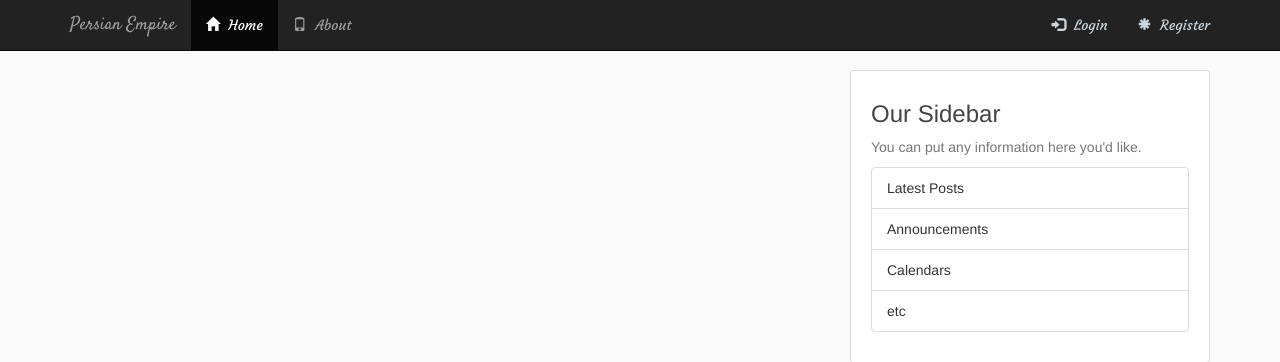
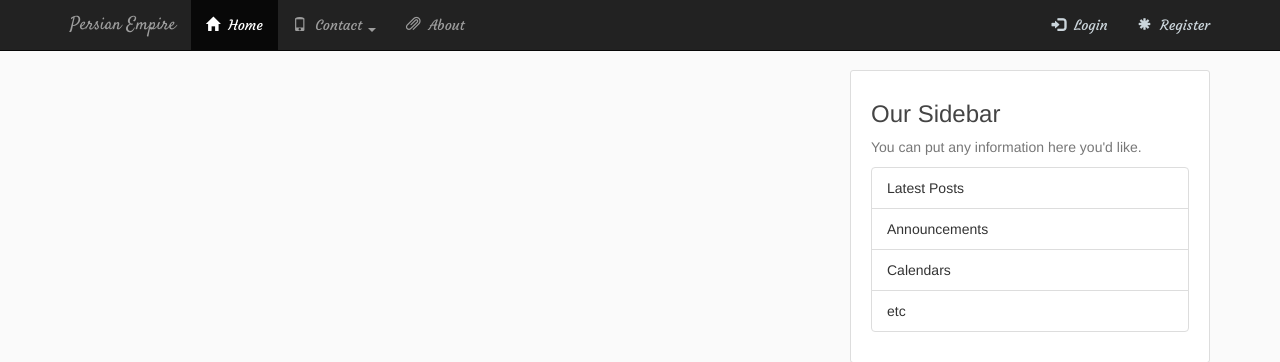
Before and after one commit to mohsen-ameli/Persian-Empire, a Django app: page / in a window 1280 px wide. Shown: the top 362 px of the page. Run offline with Django 3.2, Linux system fonts and the light colour scheme; data that the repository does not hold is empty; some libraries are stand-ins or nearby versions.

```diff
--- a/blog/templates/blog/base.html
+++ b/blog/templates/blog/base.html
@@ -47,9 +47,26 @@
                       </a>
                   </li>
 
+                  <!-- Dropdown Menu -->
+                  <li class="dropdown nav-items">
+                    <a href="#" class="dropdown-toggle" data-toggle="dropdown">
+                      <span class="glyphicon glyphicon-phone" aria-hidden="true"></span>&nbsp; Contact
+                      <span class="caret"></span></a>
+                    <ul class="dropdown-menu">
+                      <li>
+                        <a href="https://www.reddit.com/user/moh3en_ameli">My REDDIT !</a>
+                      </li>
+
+                      <li>
+                        <a href="https://twitter.com/AmeliMohsen?lang=en">My TWITTER !</a>
+                      </li>
+                    </ul>
+                  </li>
+
+
                   <li class="nav-items">
                       <a href="{% url 'blog-about' %}">
-                          <span class="glyphicon glyphicon-phone" aria-hidden="true"></span>&nbsp; About
+                        <span class="glyphicon glyphicon-paperclip" aria-hidden="true"></span>&nbsp; About
                       </a>
                   </li>
               </ul>
```
